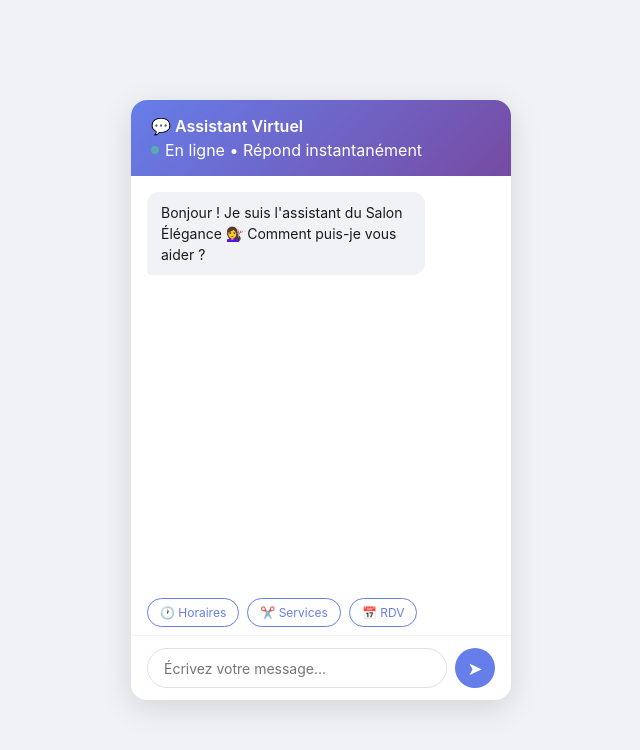
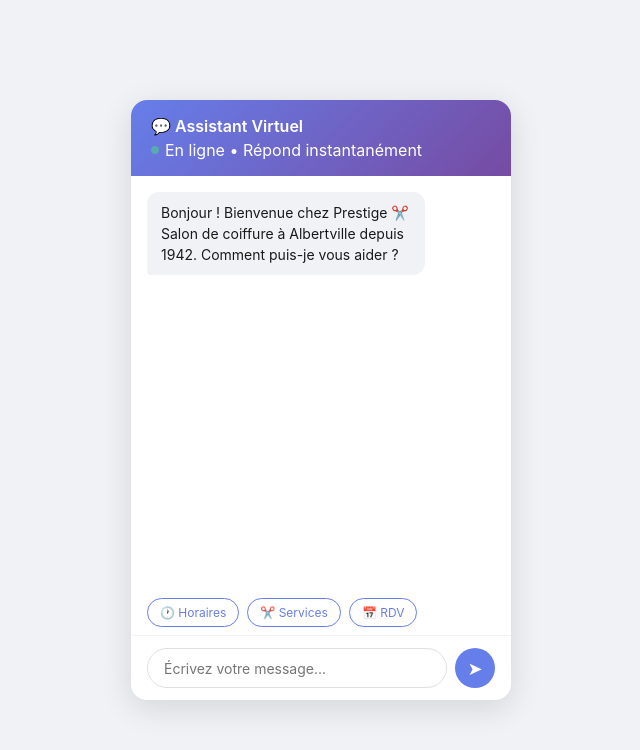
Before and after one commit to cocochap/agent-rdv, a website: page public/index.html in a window 1280 px wide. Shown: the whole page, without its empty margins (319-959 px from the left). Drawn offline with Linux system fonts and the light colour scheme.

Commit message:
message accueil Prestige

```diff
--- a/public/index.html
+++ b/public/index.html
@@ -54,8 +54,7 @@
 <script>
   const API_URL = window.location.origin;
   const SESSION_ID = 'session_' + Math.random().toString(36).substr(2, 9);
-  const WELCOME = "Bonjour ! Je suis l'assistant du Salon Élégance 💇‍♀️ Comment puis-je vous aider ?";
-
+const WELCOME = "Bonjour ! Bienvenue chez Prestige ✂️ Salon de coiffure à Albertville depuis 1942. Comment puis-je vous aider ?";
   window.onload = () => {
     addMessage(WELCOME, 'bot');
     document.getElementById('userInput').addEventListener('keypress', e => {
```
